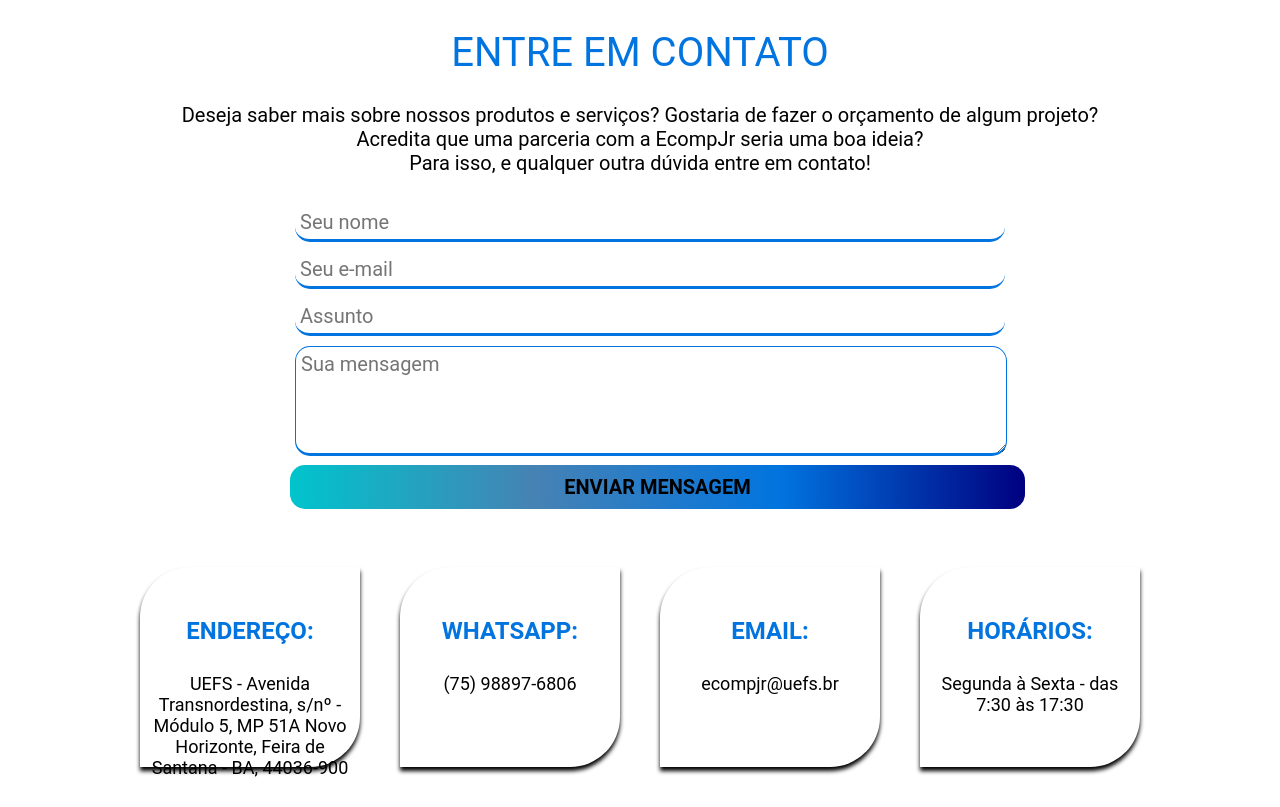
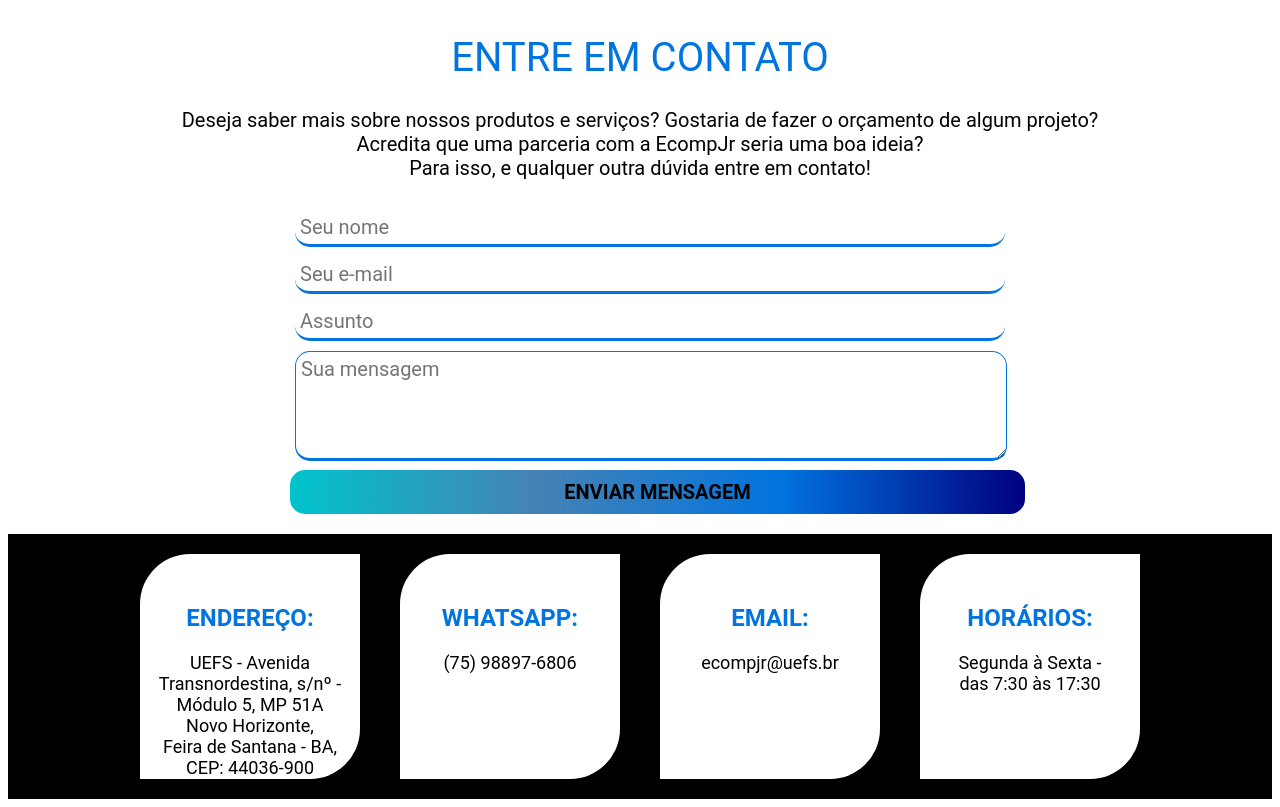
Before and after one commit to estefanecs/siteEcompJr, a plain HTML site: page view/index.html in a window 1280 px wide. Shown: the part 2552-3359 px from the top of the page. Drawn offline with Linux system fonts and the light colour scheme.

Commit message:
quarto commit

```diff
--- a/view/index.html
+++ b/view/index.html
@@ -314,13 +314,13 @@
 		<br>
 		<br>
 		<br>
-		<br>
+		<div class="zoneBlack">
 			<div class="container">
 
 				<div class="conteiner_contate">
 					<h2>ENDEREÇO:</h2>
 					<div class=text>
-					UEFS - Avenida Transnordestina, s/nº - Módulo 5, MP 51A Novo Horizonte, Feira de Santana - BA, 44036-900
+						UEFS - Avenida Transnordestina, s/nº - Módulo 5, MP 51A <br>Novo Horizonte,<br> Feira de Santana - BA,<br>CEP: 44036-900
 					</div>
 				</div>
 
@@ -339,7 +339,8 @@
 				<div class="conteiner_contate">
 					<h2>HORÁRIOS:</h2>
 					<div class=text>
-					Segunda à Sexta - das 7:30 às 17:30
+						Segunda à Sexta - <br>das 7:30 às 17:30
+					</div>
 				</div>
 			</div>
 		</div>
--- a/view/style.css
+++ b/view/style.css
@@ -37,6 +37,7 @@
 	align-items: center;
 	justify-content: space-between;
 	padding: 20px;
+	background: transparent;
 }
 
 .description{
@@ -144,7 +145,7 @@ h2{
     border:none;
     border-radius: 20px;
     background: linear-gradient(to right,#00c4cc,#4682B4,#0174DF,#000080);
-    outline: none;
+    cursor:pointer;
 }
 
 /*----------------------------CONTATO-----------------------------------------------*/
@@ -208,21 +209,18 @@ h2{
     border:none;
     border-radius: 15px;
     background: linear-gradient(to right,#00c4cc,#4682B4,#0174DF,#000080);
-    outline: none;
+    cursor:pointer;
 }
 
 .conteiner_contate{
 	position: static;
 	width: 220px;
-	height: 200px;
+	height: 225px;
 	background: #FFFFFF;
 	box-shadow: 0px 4px 4px rgba(0, 0, 0, 1);
 	border-radius: 50px 0px;
 }
 #divContato .text{
-	padding-right: 8px;
-   	padding-left: 8px;
-   	padding-top: 8px;
     color: black;
 	font-family: Roboto;
 	font-size: 18px;
@@ -264,7 +262,7 @@ h2{
 .conteiner_img{
 	position: static;
 	width: 230px;
-	height: 154px;
+	height: 155px;
 	box-shadow: 0px 4px 4px rgba(0, 0, 0, 1);
 	border-radius: 50px 0px;
 }
@@ -278,5 +276,14 @@ h2{
     border:none;
     border-radius: 0px 0px 45px 45px;
     background: linear-gradient(to right,#00c4cc,#4682B4,#0174DF,#000080);
-    outline: none;
+    cursor:pointer;
 }
+
+.zoneBlack{
+	align-items: center;
+	display: flex;
+	flex-direction: column;
+	position: relative;
+	width:100%;
+	background: black;
+}
```
Lines whose indentation alone changed are shown as unchanged.
